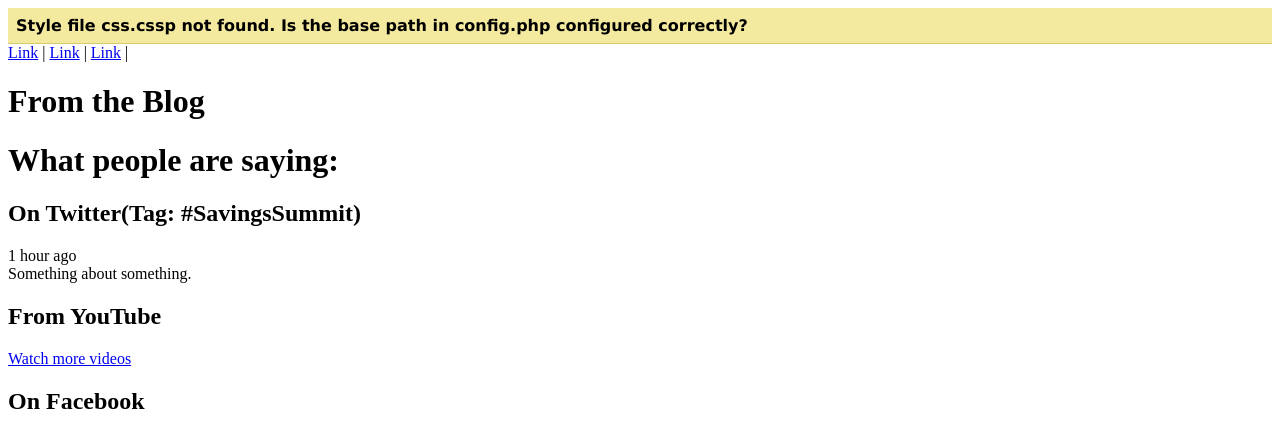
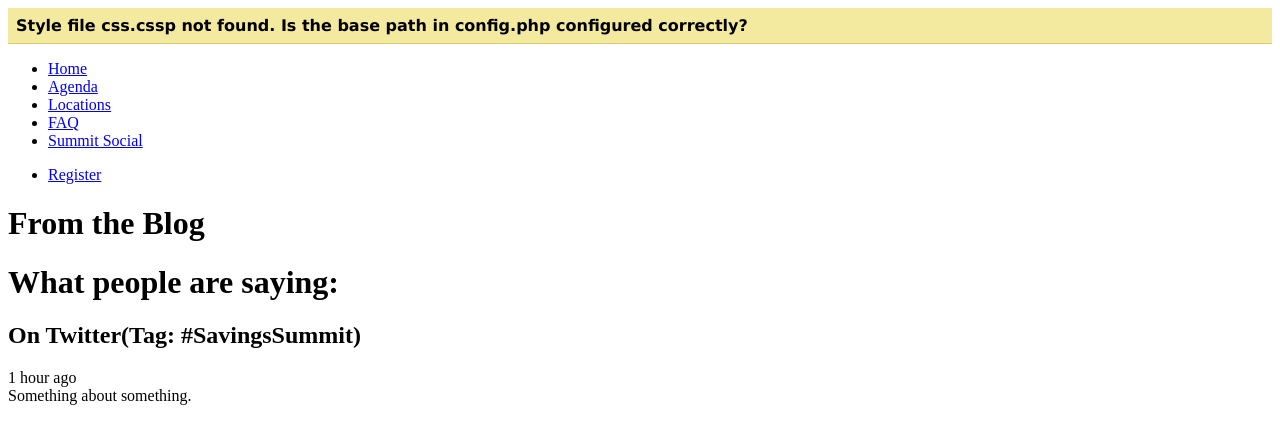
Before and after one commit to resnostyle/SD-Project, a PHP site: page / in a window 1280 px wide. Shown: the top 424 px of the page. Run offline with PHP 8.4, Linux system fonts and the light colour scheme.

Commit message:
added space for navigation

```diff
--- a/index.php
+++ b/index.php
@@ -4,13 +4,19 @@
         <meta http-equiv="Content-Type" content="text/html; charset=UTF-8">
     	<link rel="stylesheet" href="CSS/css.php?files=css.cssp" type="text/css" media="screen" />
 
-
-        <title></title>
+        <title>SchoolDude Media MashUp</title>
     </head>
     <body>
         <div id="header">
             <div id="navigation">
-                <a href="#">Link</a> | <a href="#">Link</a> | <a href="#">Link</a> |
+                <ul><li class="seperator"><a href="#">Home</a></li> <li class="seperator"><a href="#">Agenda</a></li> <li class="seperator"><a href="#">Locations</a> </li>
+                    <li class="seperator"><a href="#">FAQ</a></li> <li><a href="#">Summit Social</a></li>
+                </ul>
+
+                <ul>
+                    <li><a href="#">Register</a></li>
+                </ul>
+
             </div>
         </div>
 
@@ -39,7 +45,6 @@
         </div>
 
         <div id="footer">
-
                 <p><a href="https://twitter.com/#!/schooldude">Twitter</a> <a href="https://www.facebook.com/SchoolDude">Facebook</a> <a href="http://www.youtube.com/user/SchoolDudeDotCom">YouTube</a>  | <a href="#">Contact Us</a> | <a href="#">Privacy</a></p>
                 <p>C 2012 SchoolDude.com - All Rights Reserved</p>
 
```
Also changed, not shown: 1 other file.
